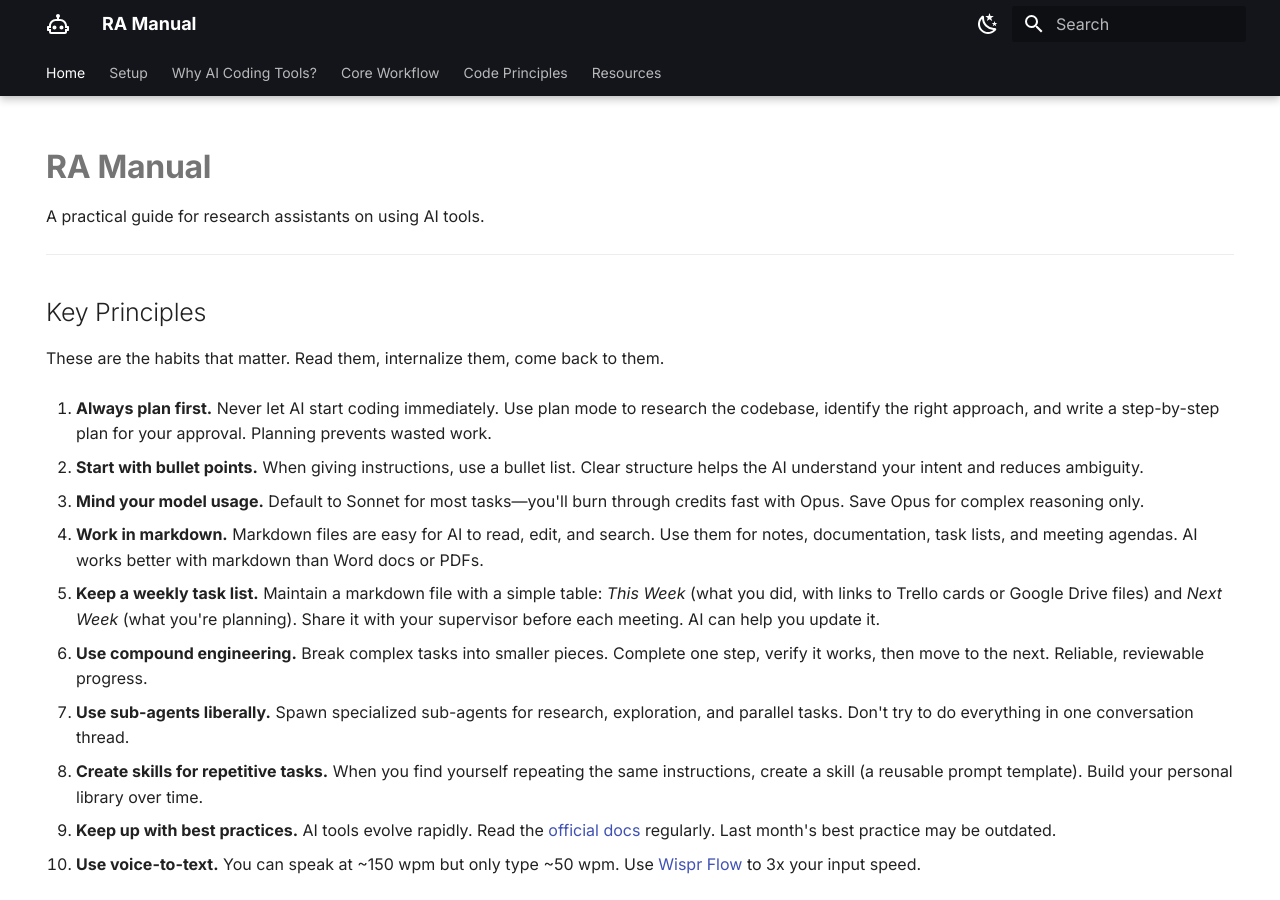
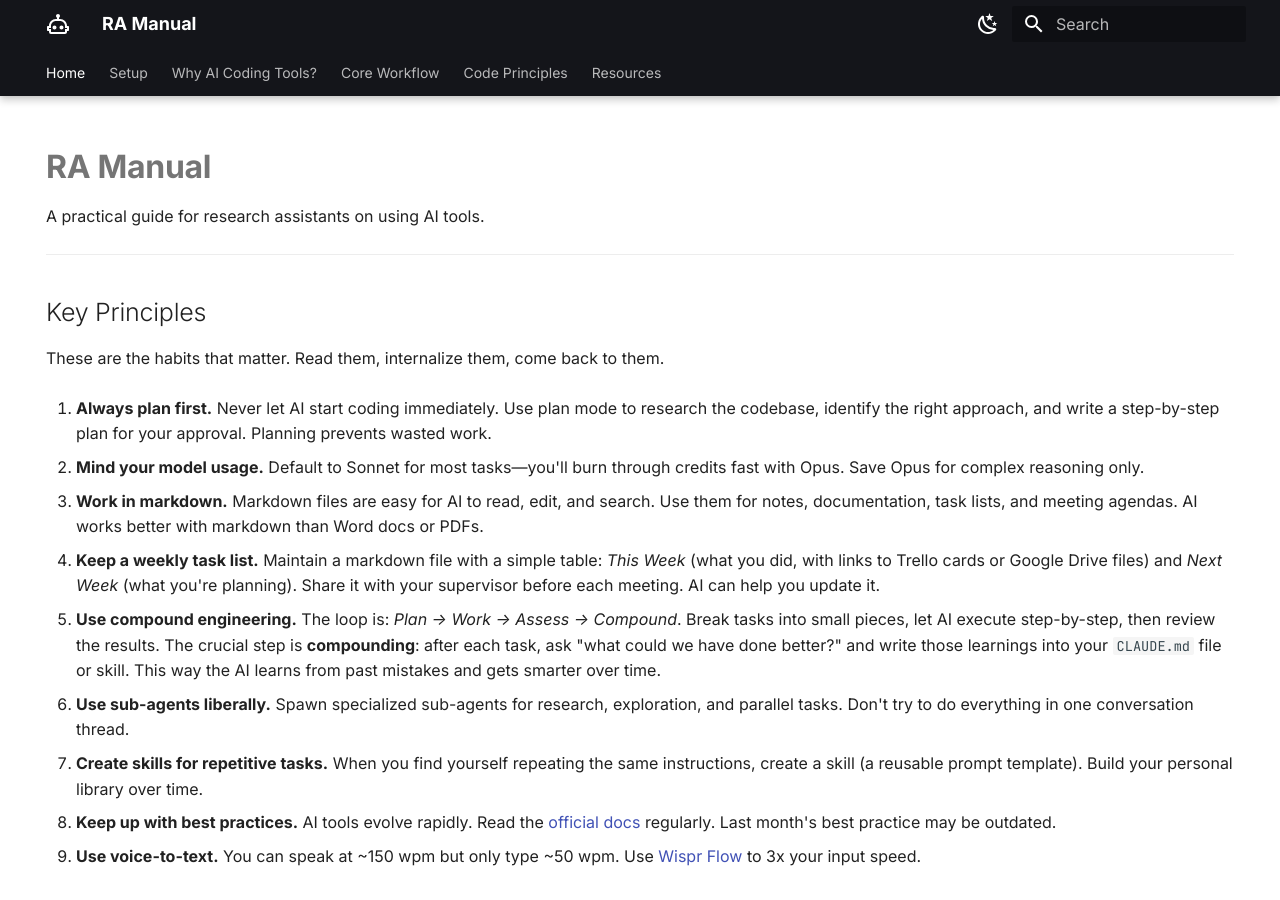
Before and after one commit to longjohnnicholas/ra-manual, an MkDocs documentation site: the page built from docs/index.md, in a window 1280 px wide and 900 px high. Built offline with MkDocs 1.6.1 and Material for MkDocs 9.7.7, drawn with Linux system fonts in a browser that asks for light colours.

Commit message:
Update compound engineering definition, remove bullet points principle
- Removed "Start with bullet points" principle
- Updated compound engineering to explain the full loop:
  Plan → Work → Assess → Compound
- Emphasized the key insight: after each task, ask what could be
  done better and write learnings to CLAUDE.md or skills
- Now 9 principles total

Co-Authored-By: Claude Opus 4.5 <noreply@anthropic.com>

```diff
--- a/docs/index.md
+++ b/docs/index.md
@@ -16,23 +16,21 @@ These are the habits that matter. Read them, internalize them, come back to them
 
 1. **Always plan first.** Never let AI start coding immediately. Use plan mode to research the codebase, identify the right approach, and write a step-by-step plan for your approval. Planning prevents wasted work.
 
-2. **Start with bullet points.** When giving instructions, use a bullet list. Clear structure helps the AI understand your intent and reduces ambiguity.
+2. **Mind your model usage.** Default to Sonnet for most tasks—you'll burn through credits fast with Opus. Save Opus for complex reasoning only.
 
-3. **Mind your model usage.** Default to Sonnet for most tasks—you'll burn through credits fast with Opus. Save Opus for complex reasoning only.
+3. **Work in markdown.** Markdown files are easy for AI to read, edit, and search. Use them for notes, documentation, task lists, and meeting agendas. AI works better with markdown than Word docs or PDFs.
 
-4. **Work in markdown.** Markdown files are easy for AI to read, edit, and search. Use them for notes, documentation, task lists, and meeting agendas. AI works better with markdown than Word docs or PDFs.
+4. **Keep a weekly task list.** Maintain a markdown file with a simple table: *This Week* (what you did, with links to Trello cards or Google Drive files) and *Next Week* (what you're planning). Share it with your supervisor before each meeting. AI can help you update it.
 
-5. **Keep a weekly task list.** Maintain a markdown file with a simple table: *This Week* (what you did, with links to Trello cards or Google Drive files) and *Next Week* (what you're planning). Share it with your supervisor before each meeting. AI can help you update it.
+5. **Use compound engineering.** The loop is: *Plan → Work → Assess → Compound*. Break tasks into small pieces, let AI execute step-by-step, then review the results. The crucial step is **compounding**: after each task, ask "what could we have done better?" and write those learnings into your `CLAUDE.md` file or skill. This way the AI learns from past mistakes and gets smarter over time.
 
-6. **Use compound engineering.** Break complex tasks into smaller pieces. Complete one step, verify it works, then move to the next. Reliable, reviewable progress.
+6. **Use sub-agents liberally.** Spawn specialized sub-agents for research, exploration, and parallel tasks. Don't try to do everything in one conversation thread.
 
-7. **Use sub-agents liberally.** Spawn specialized sub-agents for research, exploration, and parallel tasks. Don't try to do everything in one conversation thread.
+7. **Create skills for repetitive tasks.** When you find yourself repeating the same instructions, create a skill (a reusable prompt template). Build your personal library over time.
 
-8. **Create skills for repetitive tasks.** When you find yourself repeating the same instructions, create a skill (a reusable prompt template). Build your personal library over time.
+8. **Keep up with best practices.** AI tools evolve rapidly. Read the [official docs](https://docs.anthropic.com/en/docs/claude-code) regularly. Last month's best practice may be outdated.
 
-9. **Keep up with best practices.** AI tools evolve rapidly. Read the [official docs](https://docs.anthropic.com/en/docs/claude-code) regularly. Last month's best practice may be outdated.
-
-10. **Use voice-to-text.** You can speak at ~150 wpm but only type ~50 wpm. Use [Wispr Flow](https://www.wispr.ai/) to 3x your input speed.
+9. **Use voice-to-text.** You can speak at ~150 wpm but only type ~50 wpm. Use [Wispr Flow](https://www.wispr.ai/) to 3x your input speed.
 
 ---
 
```
